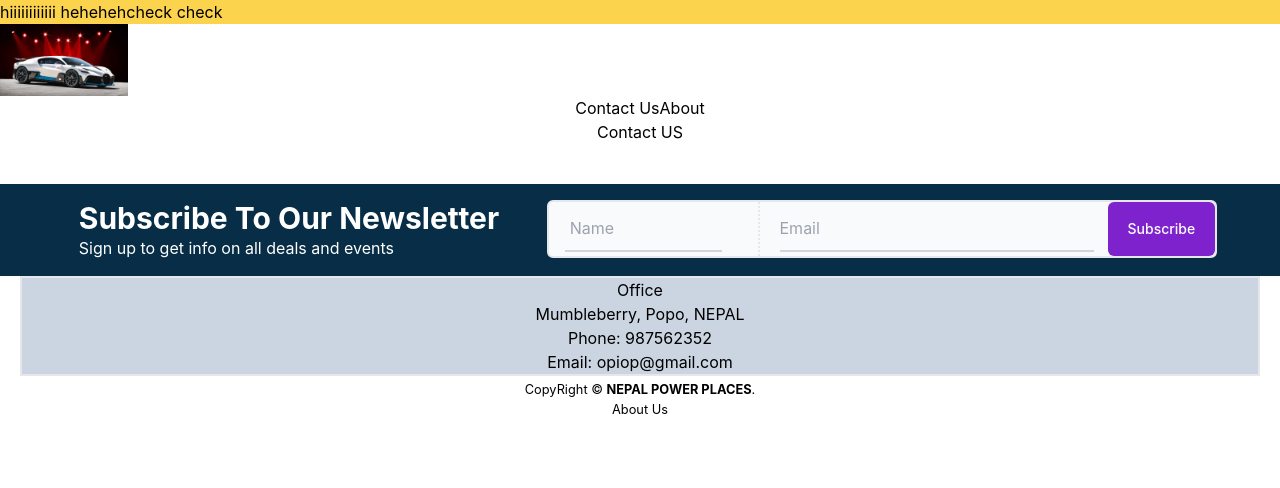
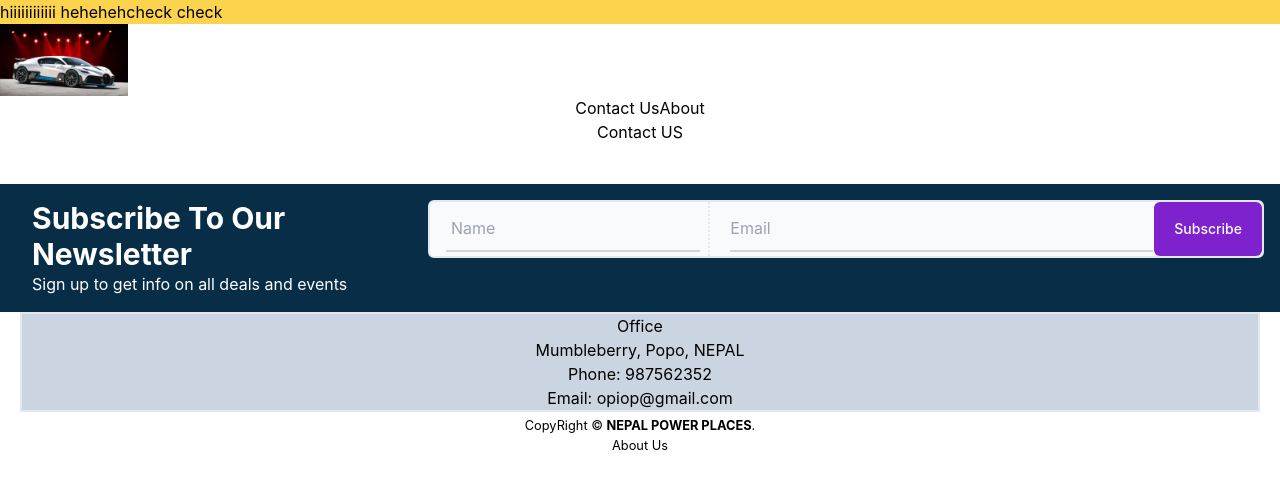
Before and after one commit to Abhaya47/powerplaces_react, a React (Create React App) app: page / in a window 1280 px wide. Shown: the top 488 px of the page. Built offline with nearby package versions, Linux system fonts and the light colour scheme.

Commit message:
footer message done

```diff
--- a/src/Footer.js
+++ b/src/Footer.js
@@ -11,14 +11,14 @@ function Footer(){
                     </h2>
                     <h5>Sign up to get info on all deals and events</h5>
                 </div>
-                <div className="FooterForm lg:p-4 p-2 pb-2 rounded ">
+                <div className="FooterForm lg:p-4 p-2 pb-2 rounded lg:w-10/12 md:w-11/12">
                     <form className="flex flex-col border-2 rounded-md ml-4 mr-4 bg-slate-50 md:flex-row md:relative md:container md:box-border">
-                        <div className="md:box-content border-r-2 border-dotted pl-4 pr-9 pt-1" >
-                            <input type="text" placeholder=" Name" className="block py-2.5 px-0 sm:w-full w-full text-md text-gray-900 bg-transparent border-0 border-b-2 border-gray-300 appearance-none  dark:focus:border-blue-500 focus:outline-none focus:ring-0 focus:border-blue-600 peer"></input>
+                        <div className="md:box-content border-r-2 md:w-6/12 border-dotted pl-4 pr-2 pt-1 sm:w-full" >
+                            <input type="text" placeholder=" Name" className="block py-2.5 px-0 w-full text-md text-gray-900 bg-transparent border-0 border-b-2 border-gray-300 appearance-none dark:focus:border-blue-500 focus:outline-none focus:ring-0 focus:border-blue-600 peer"></input>
                         </div>
 
-                        <div className="md:box-content *:mb-1  w-full pr-9 pt-1 pl-5 md:pr-4">
-                            <input type="text" placeholder="Email" className="block py-2.5 px-0 md:w-9/12 md:mr-12 w-full text-md text-gray-900 bg-transparent border-0 border-b-2 border-gray-300 appearance-none  dark:focus:border-blue-500 focus:outline-none focus:ring-0 focus:border-blue-600 peer"></input>
+                        <div className="md:box-content *:mb-1 w-full pr-9 pt-1 pl-5 md:pr-6 sm:w-full">
+                            <input type="text" placeholder="Email" className="block py-2.5 px-0 md:w-9/12 md:mr-12 lg:w-10/12 w-full text-md text-gray-900 bg-transparent border-0 border-b-2 border-gray-300 appearance-none  dark:focus:border-blue-500 focus:outline-none focus:ring-0 focus:border-blue-600 peer"></input>
                         </div>
 
                         <button className=" md:absolute md:bottom-0 md:top-0 md:right-0 md:w-auto md:h-full md:auto text-white bg-purple-700 hover:bg-purple-800 focus:outline-none focus:ring-4 focus:ring-purple-300 font-medium rounded-md text-sm px-5 py-2.5 text-center dark:bg-purple-600 dark:hover:bg-purple-700 dark:focus:ring-purple-900">Subscribe</button>
```
